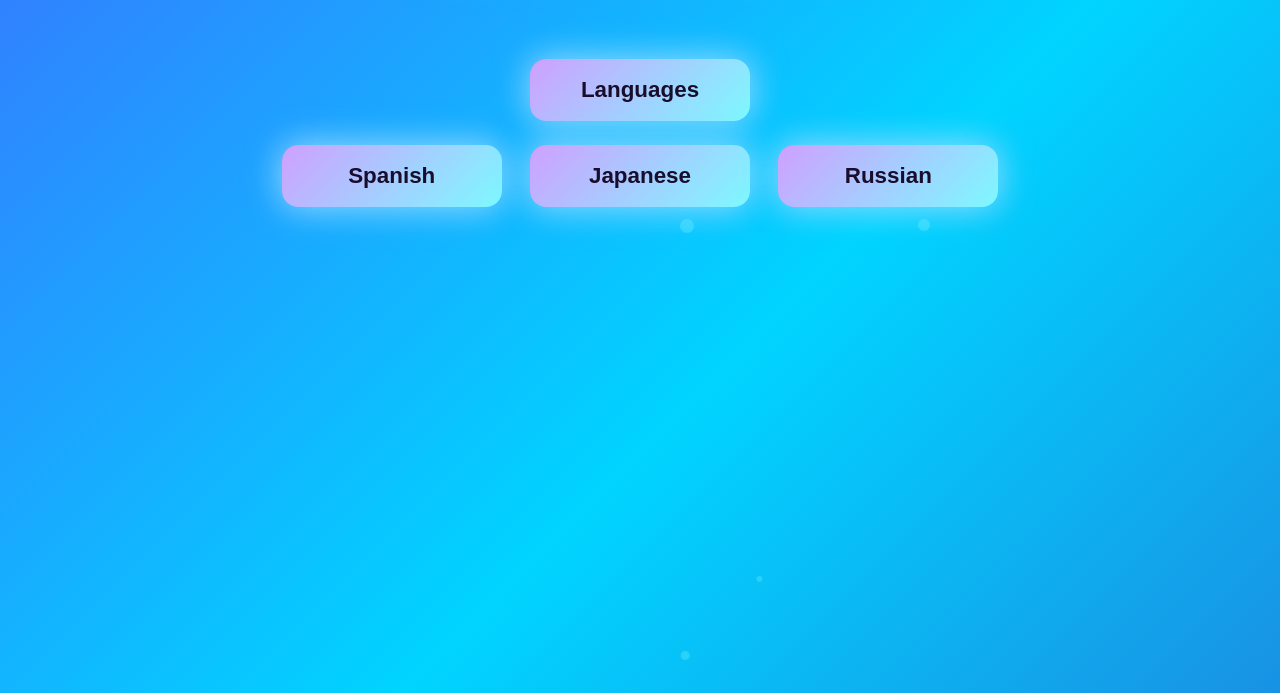
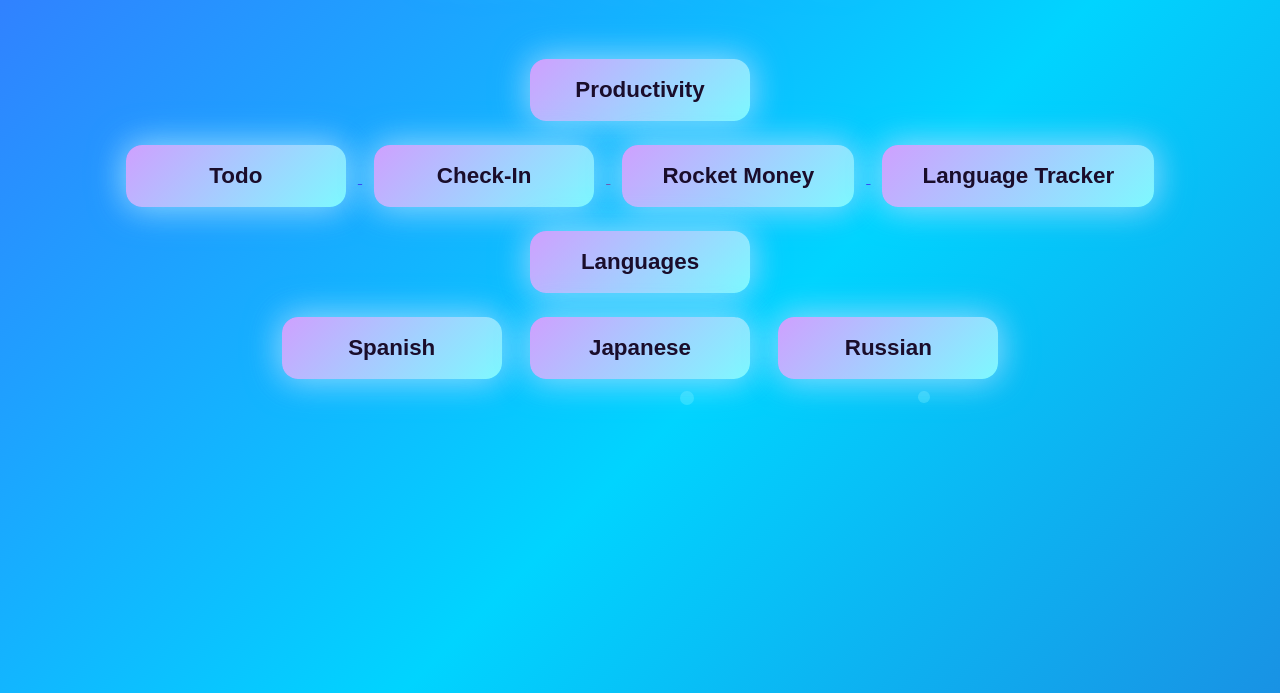
Before and after one commit to hunterrowens4-arch/my-homepage, a plain HTML site: page index.html in a window 1280 px wide. Both pictures are taken after a click on the button "Languages". Shown: the part 107-800 px from the top of the page. Drawn offline with Linux system fonts and the light colour scheme.

Commit message:
Add productivity buttons and update HTML structure
Added productivity section with buttons linking to various tools.

```diff
--- a/index.html
+++ b/index.html
@@ -18,6 +18,27 @@
   <a href="gaming.html" target="_blank"><button class="category-button">Gaming</button></a>
   <a href="travel.html" target="_blank"><button class="category-button">Travel & Memories</button></a>
   -->
+
+  <div class='productivity-container' id='productivity-container'>
+
+    <button class='category-button' id='productivity-main'>Productivity</button>
+
+    <div class='sub-buttons'>
+      <a href='https://docs.google.com/spreadsheets/d/1JmLTt_JnRPE9IIthVcizowjl0m0Sp4HYYNiuany2Xr4/edit?gid=166282674#gid=166282674' target='_blank'>
+        <button class='sub-button'>Todo</button>
+      </a>
+      <a href='' target='_blank'>
+        <button class='sub-button'>Check-In</button>
+      </a>
+      <a href='https://www.rocketmoney.com/' target='_blank'>
+        <button class='sub-button'>Rocket Money</button>
+      </a>
+      <a href='https://docs.google.com/spreadsheets/d/1W5TAPTEVBXBEA7rMzt3xNBrFaUb0IiS2chbWt-A3qLc/edit?gid=1264581813#gid=1264581813' target='_blank'>
+        <button class='sub-button'>Language Tracker</button>
+      </a>
+    </div>
+  </div>
+
   <!-- Languages at bottom -->
   <div class="languages-container" id="languages-container">
 
```
